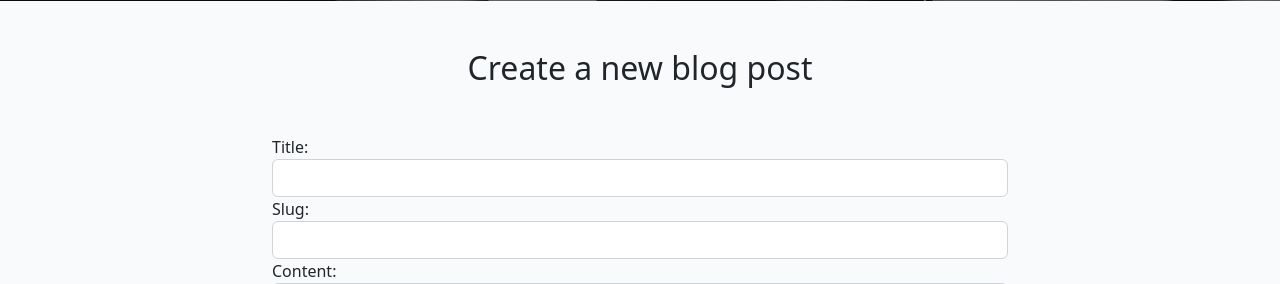
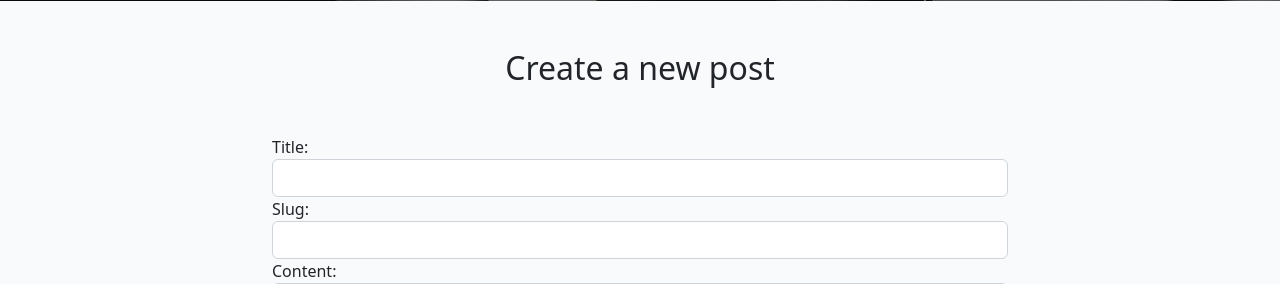
Before and after one commit to Code-Institute-Submissions/p4-devstories-1, a Django app: page /blog/ in a window 1280 px wide. Shown: the part 459-743 px from the top of the page. Run offline with Django 3.2, Linux system fonts and the light colour scheme; a user stored in the database is signed in.

Commit message:
fixed h2 tag for create post page

```diff
--- a/templates/new_post.html
+++ b/templates/new_post.html
@@ -1,12 +1,12 @@
 {% extends "base.html" %}
 
-{% block head_title %}{% if update %}Update post{% else %}Create a post{% endif %}{% endblock head_title %}
+{% block head_title %}Create a post{% endblock head_title %}
 
 {% block content %}
 <div class="container">
   <div class="row">
     <div class="col-8 offset-2">
-      <h2 class="text-center my-5">{% if update %}Update post{% else %}Create a new blog post{% endif %}</h2>
+      <h2 class="text-center my-5">Create a new post</h2>
       <form class="" method="post" action="{% url 'create_post' %}" enctype="multipart/form-data">
         {% csrf_token %}
         <div class="form-group">
```
